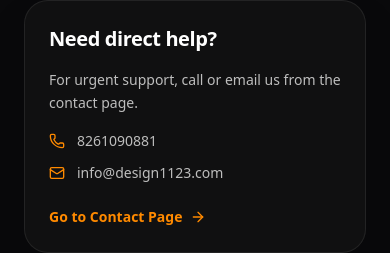
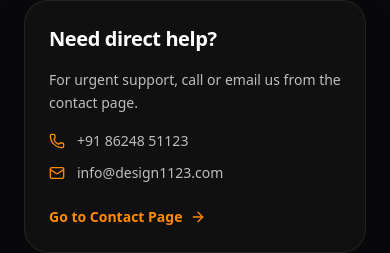
Before and after one commit to corelineitsolutions/design1123-website-, a Next.js app: page /feedback in a window 390 px wide. Shown: the part 493-746 px from the top of the page. Built offline with nearby package versions, Linux system fonts and the light colour scheme.

Commit message:
Update phone number to +91 86248 51123

```diff
--- a/src/app/contact/page.tsx
+++ b/src/app/contact/page.tsx
@@ -21,8 +21,8 @@ export default function ContactPage() {
     {
       icon: Phone,
       label: "Mobile Number",
-      value: "8261090881",
-      href: "tel:+918261090881",
+      value: "+91 86248 51123",
+      href: "tel:+918624851123",
       hint: "Tap to call · Mon–Sat, 10 AM – 7 PM IST",
     },
     {
--- a/src/app/feedback/page.tsx
+++ b/src/app/feedback/page.tsx
@@ -97,11 +97,11 @@ export default function FeedbackPage() {
                 </p>
                 <div className="space-y-3 text-sm">
                   <a
-                    href="tel:+918261090881"
+                    href="tel:+918624851123"
                     className="flex items-center gap-3 text-text-secondary hover:text-white transition-colors"
                   >
                     <Phone className="w-4 h-4 text-brand-orange" />
-                    8261090881
+                    +91 86248 51123
                   </a>
                   <a
                     href={`mailto:${BRAND.email}`}
--- a/src/components/CustomFooterFeature.tsx
+++ b/src/components/CustomFooterFeature.tsx
@@ -77,7 +77,7 @@ export function CustomFooterFeature() {
                 </div>
                 {/* Simulated fields */}
                 <div className="flex justify-between items-center text-[9px] text-white">
-                  <span>📞 +91 8261090881</span>
+                  <span>📞 +91 86248 51123</span>
                   <span>📍 New Delhi, India</span>
                   <div className="w-5 h-5 bg-white/10 rounded flex items-center justify-center text-[7px]">QR</div>
                 </div>
--- a/src/lib/data.ts
+++ b/src/lib/data.ts
@@ -1,7 +1,7 @@
 export const BRAND = {
   name: "Design 1123",
   tagline: "Your Ultimate Business Branding Studio",
-  phone: "+91 8261090881",
+  phone: "+91 8624851123",
   email: "info@design1123.com",
   users: "2.5 million+",
 } as const;
```
